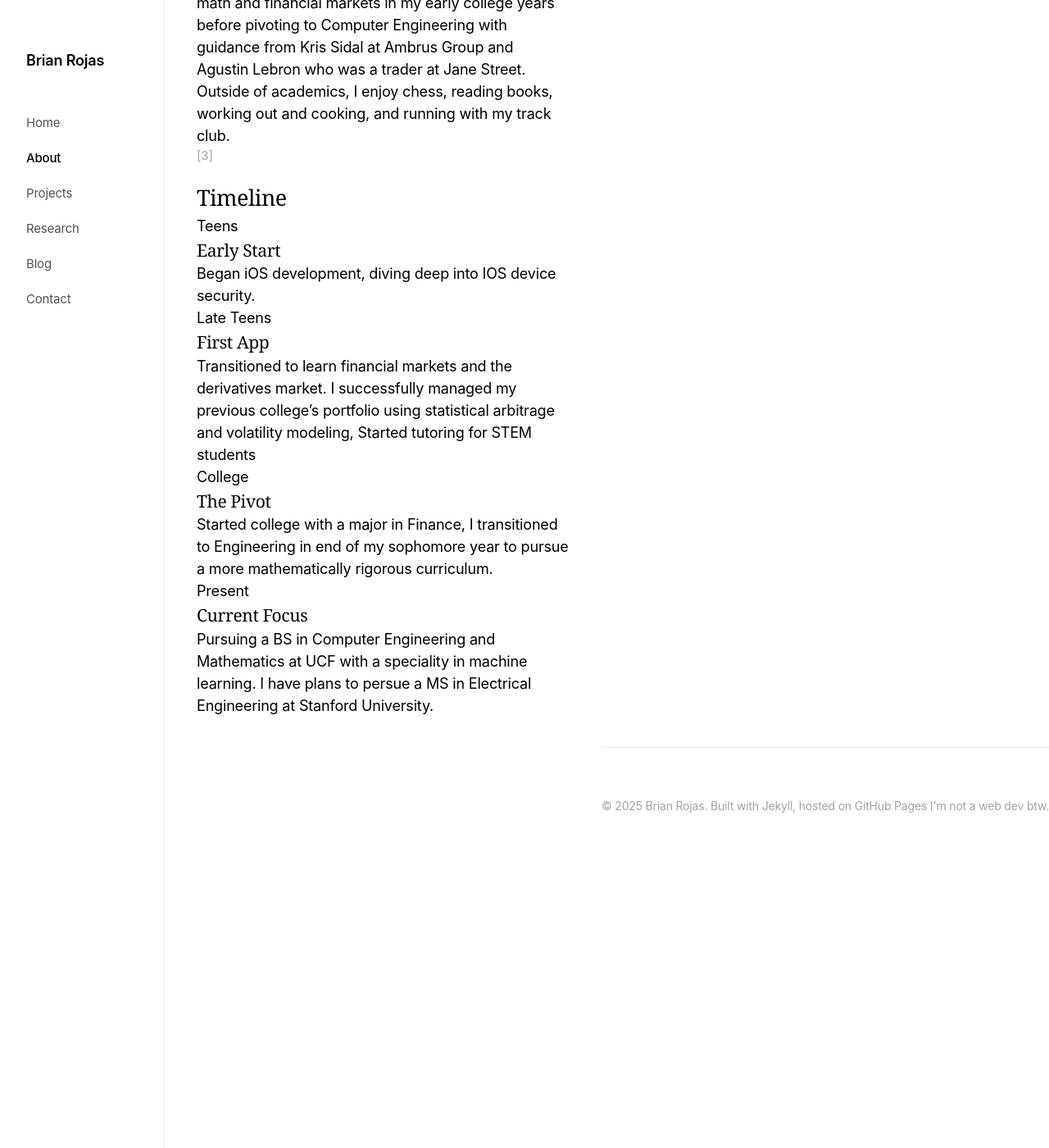
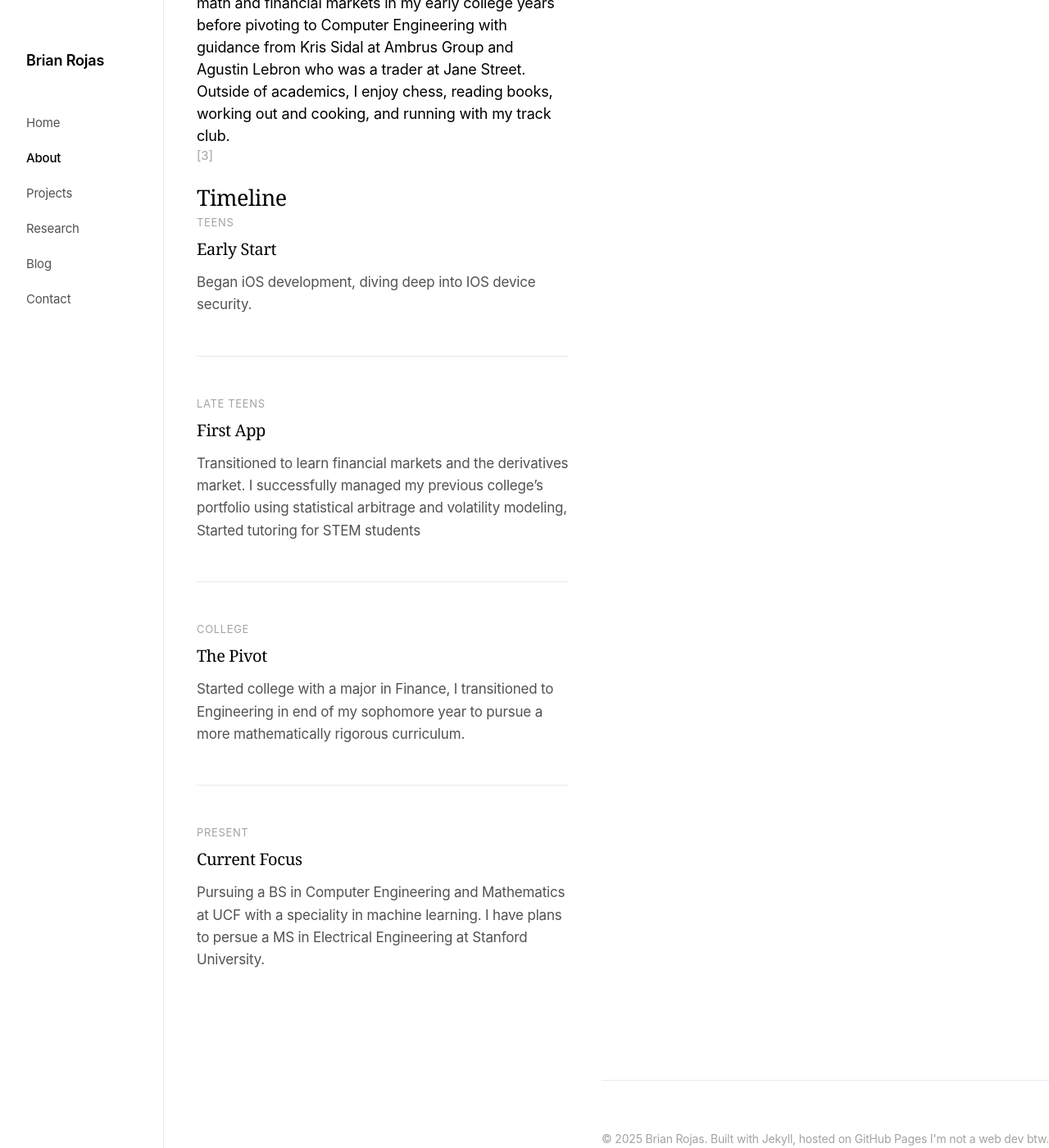
Before and after one commit to brianrojrc/brianrojrc.github.io, a Jekyll site: the page built from about.md, in a window 1280 px wide and 1400 px high, scrolled down 707 px. Shown: the whole window at 82% size. Built offline with Jekyll 4.4.1, drawn with Linux system fonts in a browser that asks for light colours; some web fonts are replaced; before the commit the page ends 1701 px from its top, so only the background shows below that.

Commit message:
Update style.scss

```diff
--- a/assets/css/style.scss
+++ b/assets/css/style.scss
@@ -694,6 +694,39 @@ footer {
         }
     }
 }
+/* Timeline styling for About page */
+.timeline-item {
+    margin-bottom: 48px;
+    padding-bottom: 48px;
+    border-bottom: 1px solid var(--border);
+
+    &:last-child {
+        border-bottom: none;
+    }
+}
+
+.timeline-year {
+    font-size: 13px;
+    color: var(--text-tertiary);
+    text-transform: uppercase;
+    letter-spacing: 0.05em;
+    margin-bottom: 8px;
+}
+
+.timeline-item h3 {
+    font-size: 20px;
+    font-weight: 400;
+    color: var(--text);
+    margin-bottom: 12px;
+    font-family: 'ABC Marist', "Charter", "Georgia", serif;
+}
+
+.timeline-item p {
+    font-size: 17px;
+    line-height: 1.6;
+    color: var(--text-secondary);
+}
+
 
 /* Mobile */
 @media (max-width: 968px) {
```
